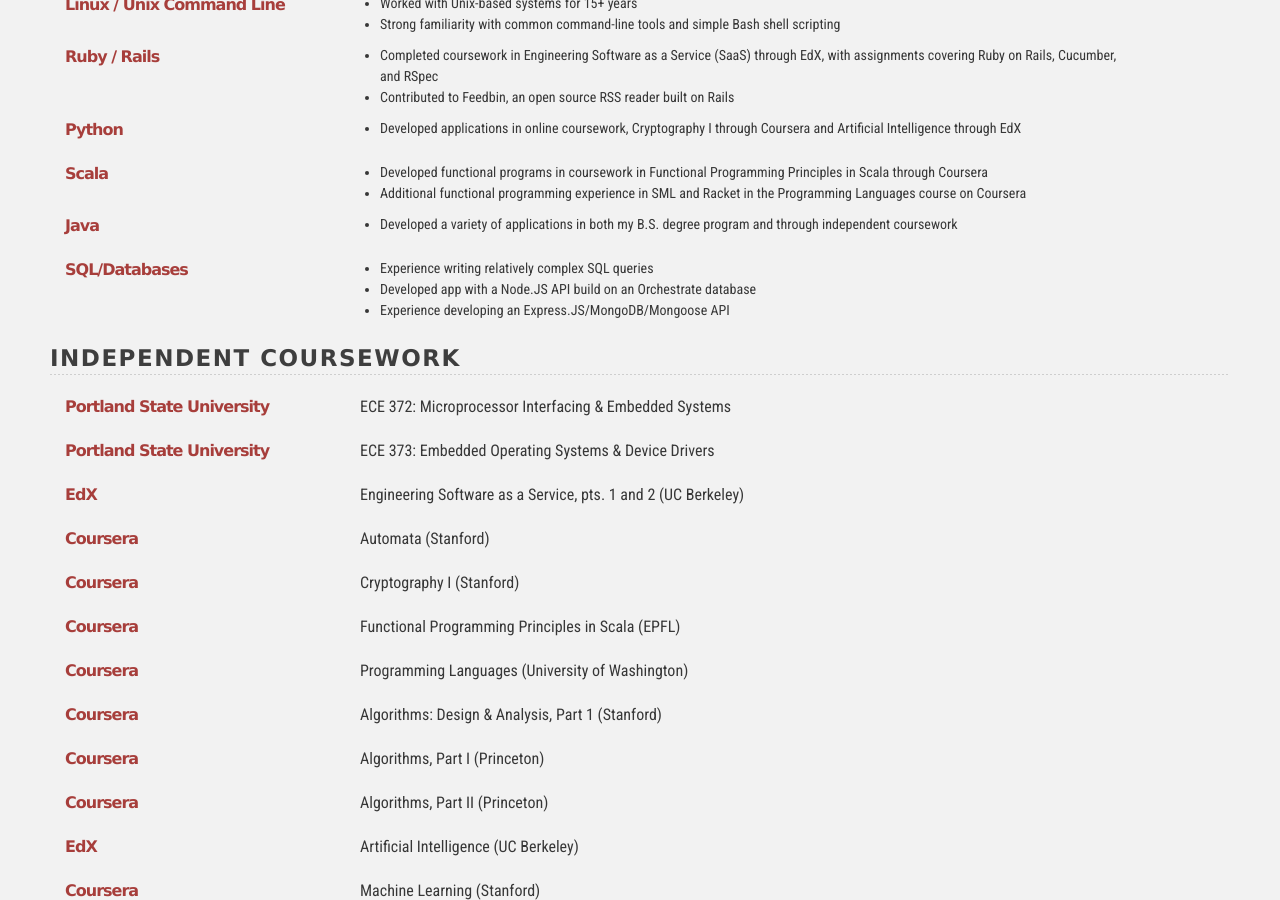
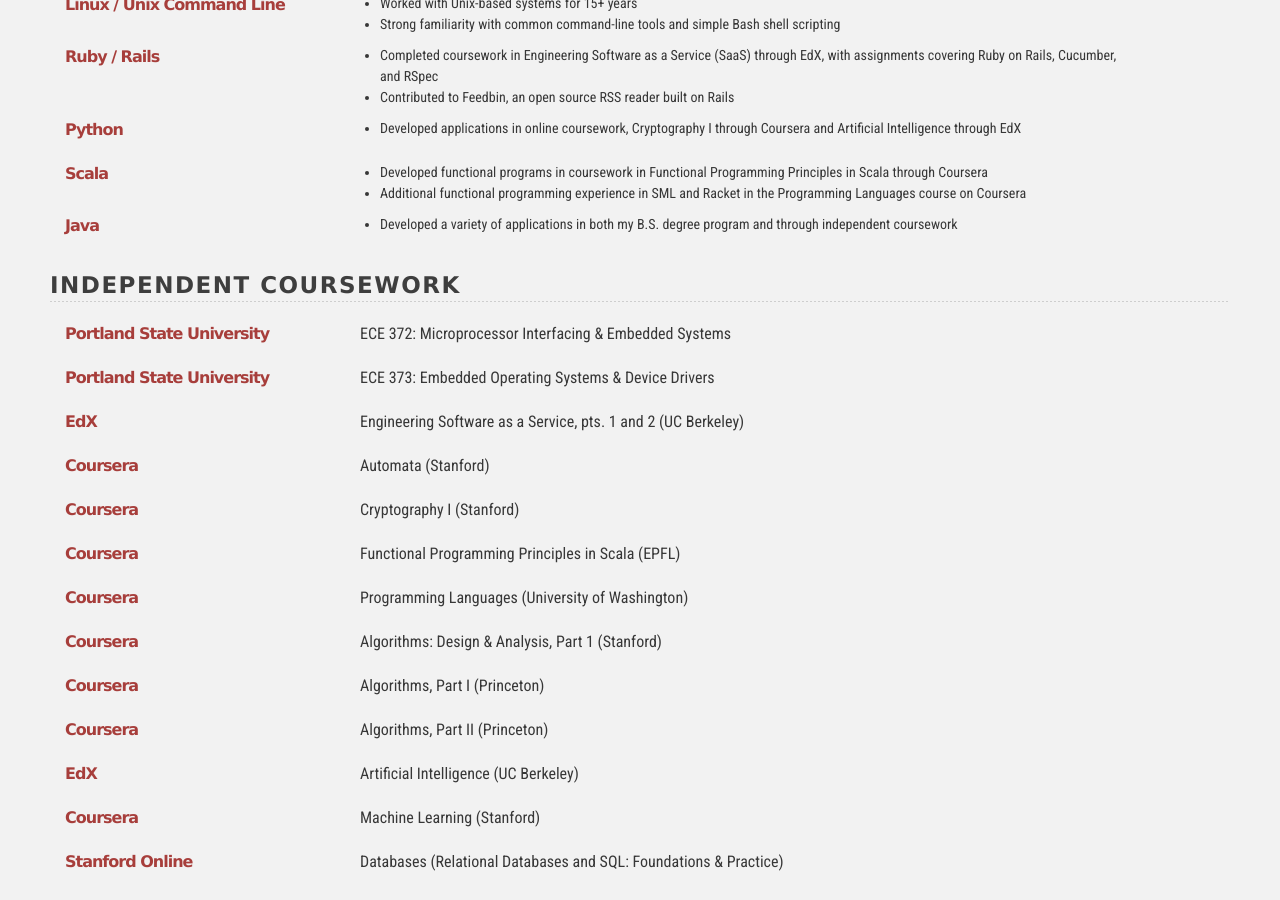
Before and after one commit to clebens/clebens.github.io, a Jekyll site: the page built from resume/index.html, in a window 1280 px wide and 900 px high, scrolled down 1568 px. Built offline with Jekyll 4.4.1, drawn with Linux system fonts in a browser that asks for light colours.

Commit message:
Actually removed duplicate entry this time...

```diff
--- a/_data/languages.yml
+++ b/_data/languages.yml
@@ -34,8 +34,3 @@
 
 -   name: "Java"
     details: ["Developed a variety of applications in both my B.S. degree program and through independent coursework"]
-
--   name: "SQL/Databases"
-    details: ["Experience writing relatively complex SQL queries",
-                "Developed app with a Node.JS API build on an Orchestrate database",
-                "Experience developing an Express.JS/MongoDB/Mongoose API"]
```
